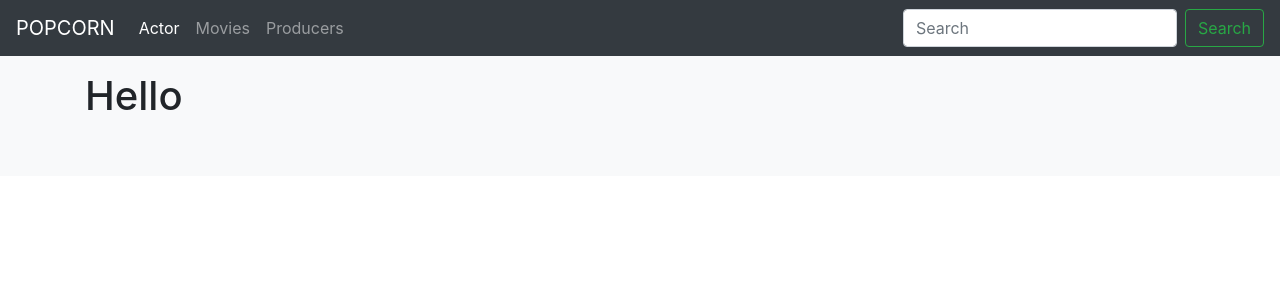
After one commit to rishabhd1/popcorn-django, a Django app: template templates/actors/actors_detail.html in a window 1280 px wide. The commit adds this page. Shown: the top 300 px of the page. Run offline with Django 3.2, Linux system fonts and the light colour scheme; the template is opened without the code that fills it, so the values that code supplies are empty; some libraries are stand-ins or nearby versions.

Commit message:
added actor detail view

```diff
--- a/actor/models.py
+++ b/actor/models.py
@@ -1,4 +1,5 @@
 from django.db import models
+from django.urls import reverse
 
 class Actor(models.Model):
     name = models.CharField(max_length=50, blank=False, null=False)
@@ -6,3 +7,6 @@ class Actor(models.Model):
     dateOfBirth = models.DateField()
     bio = models.TextField()
     image = models.ImageField(upload_to='images/actors/', default='images/no_image.png')
+
+    def get_absolute_url(self):
+        return reverse("actor_detail", kwargs={"id": self.idśś})
--- a/actor/urls.py
+++ b/actor/urls.py
@@ -1,6 +1,7 @@
 from django.urls import path, include
-from actor.views import ActorList
+from actor.views import ActorList, ActorDetail
 
 urlpatterns = [
     path('', ActorList.as_view(), name='actors'),
+    path('<int:id>/', ActorDetail.as_view(), name='actor_detail')
 ]
--- a/popcorn/urls.py
+++ b/popcorn/urls.py
@@ -23,5 +23,5 @@ from django.conf import settings
 urlpatterns = [
     path('admin/', admin.site.urls),
     path('', HomePage.as_view(), name='home'),
-    path('actors/', ActorList.as_view(), name='home'),
+    path('actors/', include('actor.urls')),
 ] + static(settings.MEDIA_URL, document_root=settings.MEDIA_ROOT)
--- a/templates/actors/actors.html
+++ b/templates/actors/actors.html
@@ -5,10 +5,10 @@
     <a class="nav-link" href="http://127.0.0.1:8000/actors">Actor</a>
 </li>
 <li class="nav-item">
-    <a class="nav-link" href="#">Movies</a>
+    <a class="nav-link" href="http://127.0.0.1:8000/movies">Movies</a>
 </li>
 <li class="nav-item">
-    <a class="nav-link" href="#">Producers</a>
+    <a class="nav-link" href="http://127.0.0.1:8000/producers">Producers</a>
 </li>
 {% endblock active_bar %}
 
--- /dev/null
+++ b/templates/actors/actors_detail.html
@@ -0,0 +1,21 @@
+{% extends "base.html" %}
+
+{% block active_bar %}
+<li class="nav-item active">
+    <a class="nav-link" href="http://127.0.0.1:8000/actors">Actor</a>
+</li>
+<li class="nav-item">
+    <a class="nav-link" href="http://127.0.0.1:8000/movies">Movies</a>
+</li>
+<li class="nav-item">
+    <a class="nav-link" href="http://127.0.0.1:8000/producers">Producers</a>
+</li>
+{% endblock active_bar %}
+
+{% block content %}
+<div class="album py-5 bg-light">
+    <div class="container">
+        <h1>Hello</h1>
+    </div>
+</div>
+{% endblock content %}
```
Also changed, not shown: actor/views.py (+9 -1 lines).
